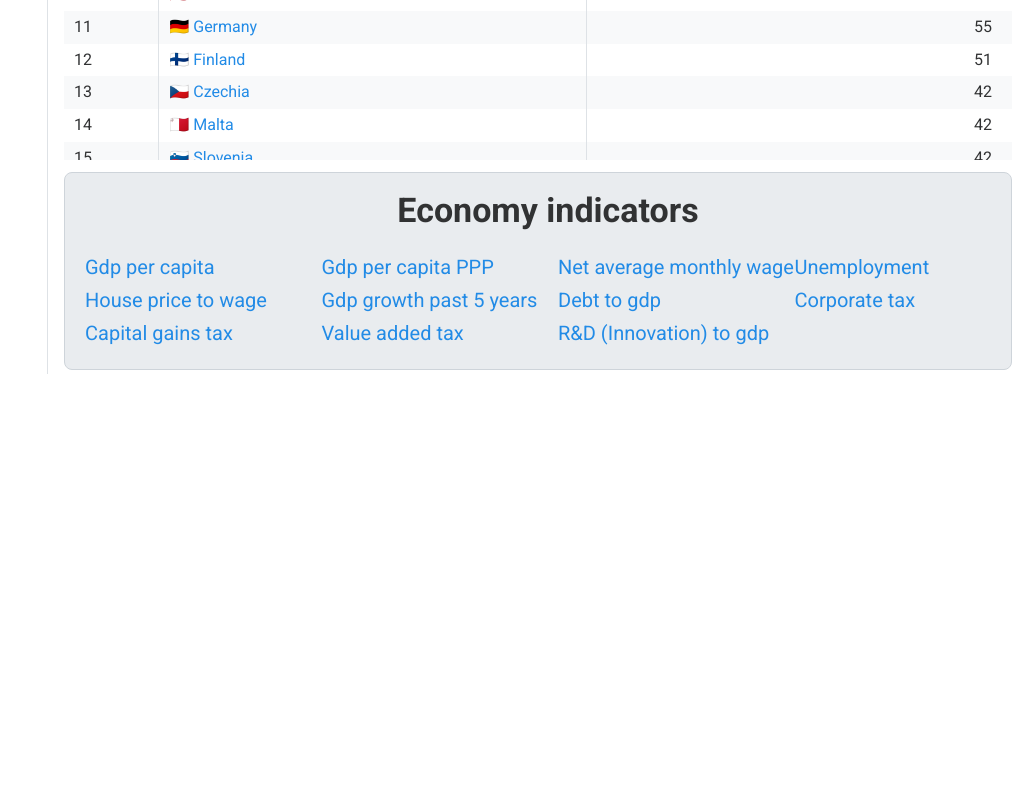
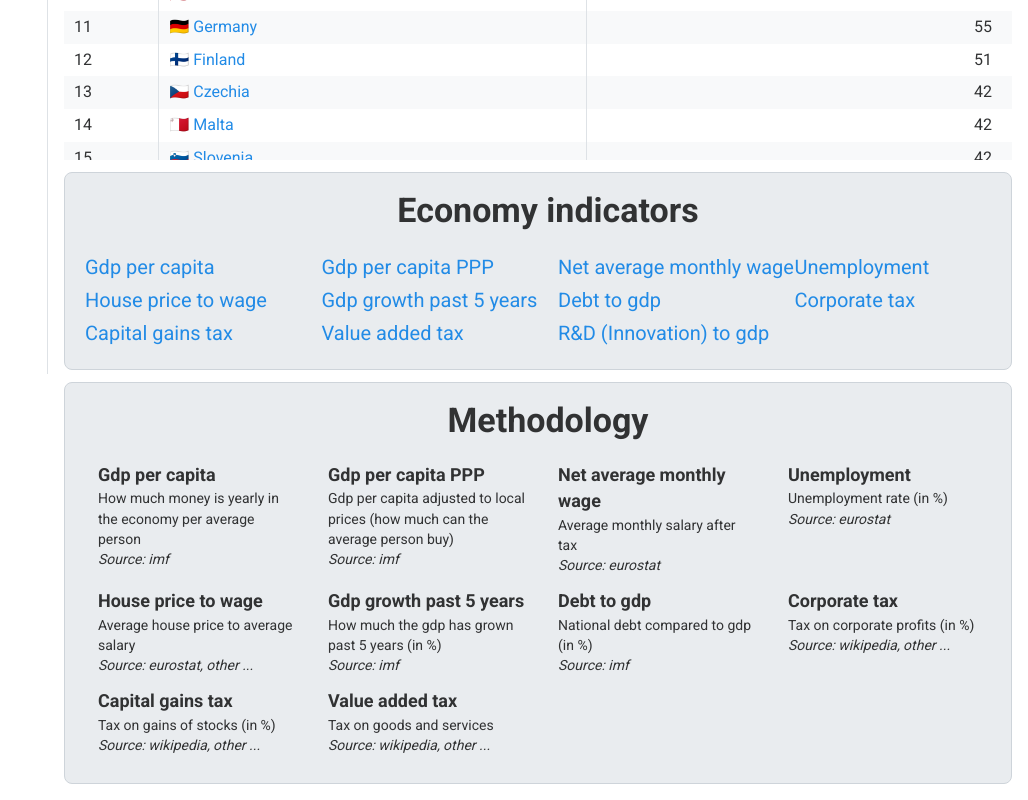
Before and after one commit to smravec/europe-in-data, a Next.js app: page /economy in a window 1280 px wide. Shown: the part 426-1226 px from the top of the page, without its empty margins (252-1280 px from the left). Before the commit the page ends 812 px from the top, so only its background shows below. Built offline with nearby package versions, Linux system fonts and the light colour scheme.

Commit message:
Methodology economy

```diff
--- a/app/economy/page.tsx
+++ b/app/economy/page.tsx
@@ -1,12 +1,65 @@
 'use client'
 
 import Link from "next/link";
-import { Title, useMantineTheme, Flex,SimpleGrid, Anchor } from "@mantine/core";
+import { Title, useMantineTheme, Flex,SimpleGrid, Anchor, Text } from "@mantine/core";
 
 import OwnScore from "../components/own-score"
 
 export default function Economy(){
     const theme = useMantineTheme()
+
+    const methodology =[
+        [
+            "Gdp per capita",
+            "How much money is yearly in the economy per average person",
+            "imf"
+        ],
+        [
+            "Gdp per capita PPP",
+            "Gdp per capita adjusted to local prices (how much can the average person buy)",
+            "imf"
+        ],
+        [
+            "Net average monthly wage",
+            "Average monthly salary after tax",
+            "eurostat"
+        ],
+        [
+            "Unemployment",
+            "Unemployment rate (in %)",
+            "eurostat"
+        ],
+        [
+            "House price to wage",
+            "Average house price to average salary",
+            "eurostat, other ..."
+        ],
+        [
+            "Gdp growth past 5 years",
+            "How much the gdp has grown past 5 years (in %)",
+            "imf"
+        ],
+        [
+            "Debt to gdp",
+            "National debt compared to gdp (in %)",
+            "imf"
+        ],
+        [
+            "Corporate tax",
+            "Tax on corporate profits (in %)",
+            "wikipedia, other ..."
+        ],
+        [
+            "Capital gains tax",
+            "Tax on gains of stocks (in %)",
+            "wikipedia, other ..."
+        ],
+        [
+            "Value added tax",
+            "Tax on goods and services",
+            "wikipedia, other ..."
+        ]
+    ]
 
     return(
         <>
@@ -43,6 +96,40 @@
                 <Anchor component={Link}  style={{fontSize: "20px", whiteSpace: "nowrap"}} href="/economy/rd-innovation-to-gdp">R&D (Innovation) to gdp</Anchor>
             </SimpleGrid>
         </Flex>
+
+        <Flex
+                bg={theme.colors.gray[2]}
+                direction={"column"}
+                align={"center"}
+                justify={"center"}
+                w={"100%"}
+                pt={"15px"}
+                pb={"20px"}
+                style={{borderRadius: "8px"}}
+                bd={"1px solid"  + theme.colors.gray[4]}
+                mt={"sm"}
+                pl={"20px"}
+                >
+                    <Title mb={"lg"}>Methodology</Title>
+
+                    <SimpleGrid
+                    cols={{base: 1, sm:2 , md: 2, lg: 4}}
+                    verticalSpacing={"5px"}
+                    spacing={"20px"}
+                    >
+                        {
+                            methodology.map((item,index)=>(
+                                <Flex key={index} direction={"column"} maw={"200px"} mr={"10px"} mb={"8px"}>
+                                <Title order={4} ml={"0"} >{item[0]}</Title>
+                                <Text size="sm">
+                                    {item[1]}
+                                </Text>
+                                <Text  size= "sm" fs={"italic"}>Source: {item[2]}</Text>
+                            </Flex>
+                            ))
+                        }
+                    </SimpleGrid>
+            </Flex>
         </>
     )
 }
```
